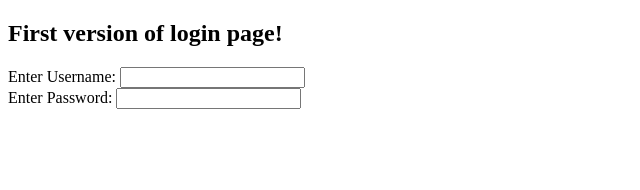
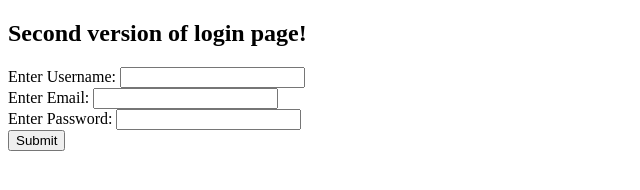
Before and after one commit to uday5252/Login-Page, a plain HTML site: page index.html in a window 1280 px wide. Shown: the whole page, without its empty margins (0-640 px from the left). Drawn offline with Linux system fonts and the light colour scheme.

Commit message:
second version of the login page

```diff
--- a/index.html
+++ b/index.html
@@ -6,7 +6,7 @@
 </head>
 <body>
 
-    <h2>First version of login page!</h2>
+    <h2>Second version of login page!</h2>
 
     <form method="POST">
         <div>
@@ -15,8 +15,17 @@
         </div>
 
         <div>
+            <label>Enter Email:</label>
+            <input type="email"/>
+        </div>
+
+        <div>
             <label>Enter Password:</label>
             <input type="password"/>
+        </div>
+
+        <div>
+            <input type="submit" value="Submit"/>
         </div>
     </form>
 
```
